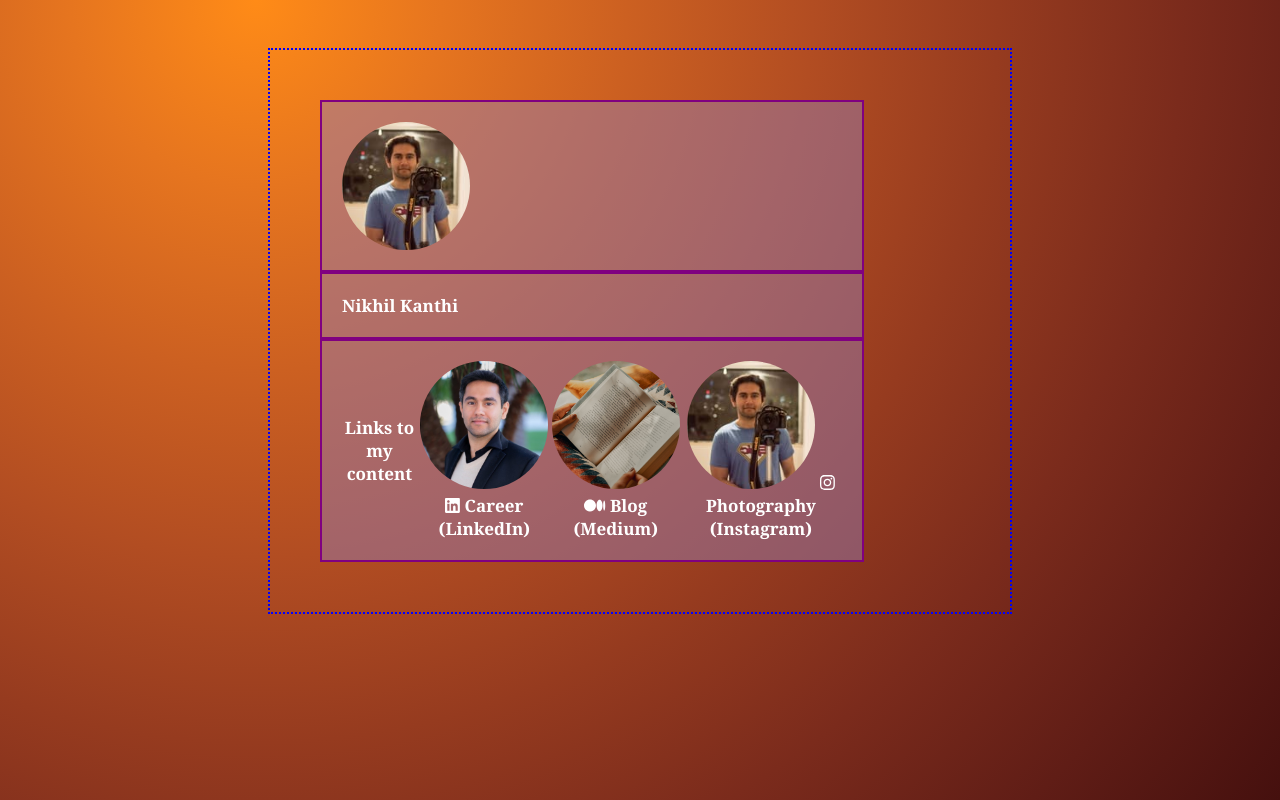
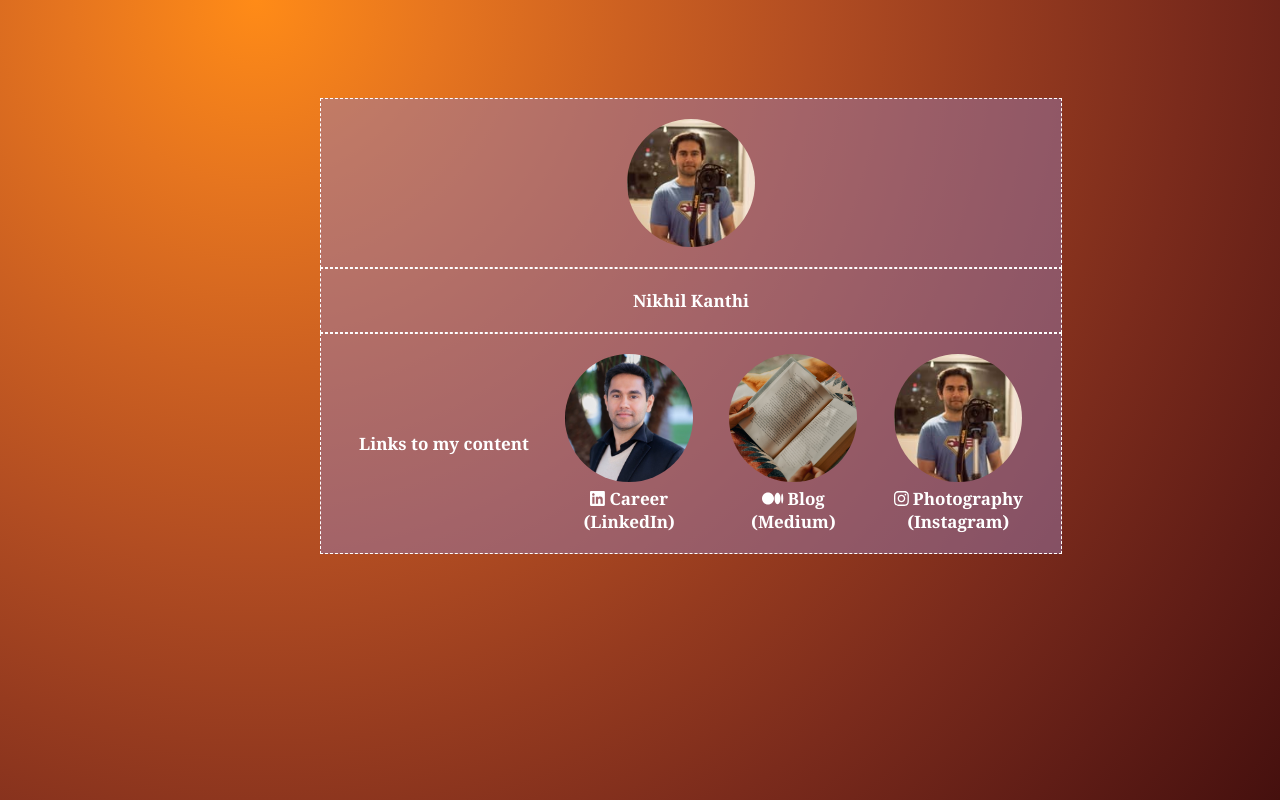
Before and after one commit to nikhilkanthi-creator/link-in-bio, a plain HTML site: page index.html in a window 1280 px wide. Drawn offline with Linux system fonts and the light colour scheme.

Commit message:
line breaks

```diff
--- a/index.html
+++ b/index.html
@@ -12,8 +12,8 @@
         min-height: 100%;
       }
       .main-container {
-        border: dotted blue 2px;
-        padding: 50px;
+        padding-top: 50px;
+        padding-bottom: 50px;
         display: flex;
         justify-content: center;
         flex-direction: column;
@@ -21,13 +21,14 @@
         margin: auto;
       }
       .child {
-        width: 500px;
+        width: 700px;
         padding: 20px;
-        border: solid purple 2px;
+        border: dashed white 1px;
         background-color: rgba(149, 123, 173, 0.5);
         text-align: center;
         display: flex;
         align-items: center;
+        justify-content: space-around;
       }
 
       body {
@@ -69,20 +70,21 @@
           <div class="item">
           <img class="avatar-image" src="/linkedin pic.jpeg" alt="Nikhil LinkedIn">
           <a class="link-text" target="_blank" href="https://www.linkedin.com/in/nikhilkanthi/">
+            <br>
             <i class="fa-brands fa-linkedin"></i>
-            Career (LinkedIn)</a>
+            Career<br>(LinkedIn)</a>
           </div>
           <div class="item">
           <img class="avatar-image" src="/medium pic.avif" alt="Nikhil Medium">
-          <a class="link-text" target="_blank" href="https://medium.com/@nikhilkanthi">
+          <a class="link-text" target="_blank" href="https://medium.com/@nikhilkanthi"><br>
             <i class="fa-brands fa-medium"></i>
-            Blog (Medium)</a>
+            Blog <br>(Medium)</a>
           </div>
           <div class="item">
             <img class="avatar-image" src="/Instagram Prof Pic.jpg" alt="Nikhil Photography Insta">
-            <a class="link-text" href="https://www.instagram.com/nikhilandcamera/">
+            <a class="link-text" href="https://www.instagram.com/nikhilandcamera/"><br>
               <i class="fa-brands fa-instagram"></i>
-              Photography (Instagram)</a>
+              Photography <br>(Instagram)</a>
             </div>
         </div> <!--links row div class-->
       </div> <!-- main-container's div class-->
```
